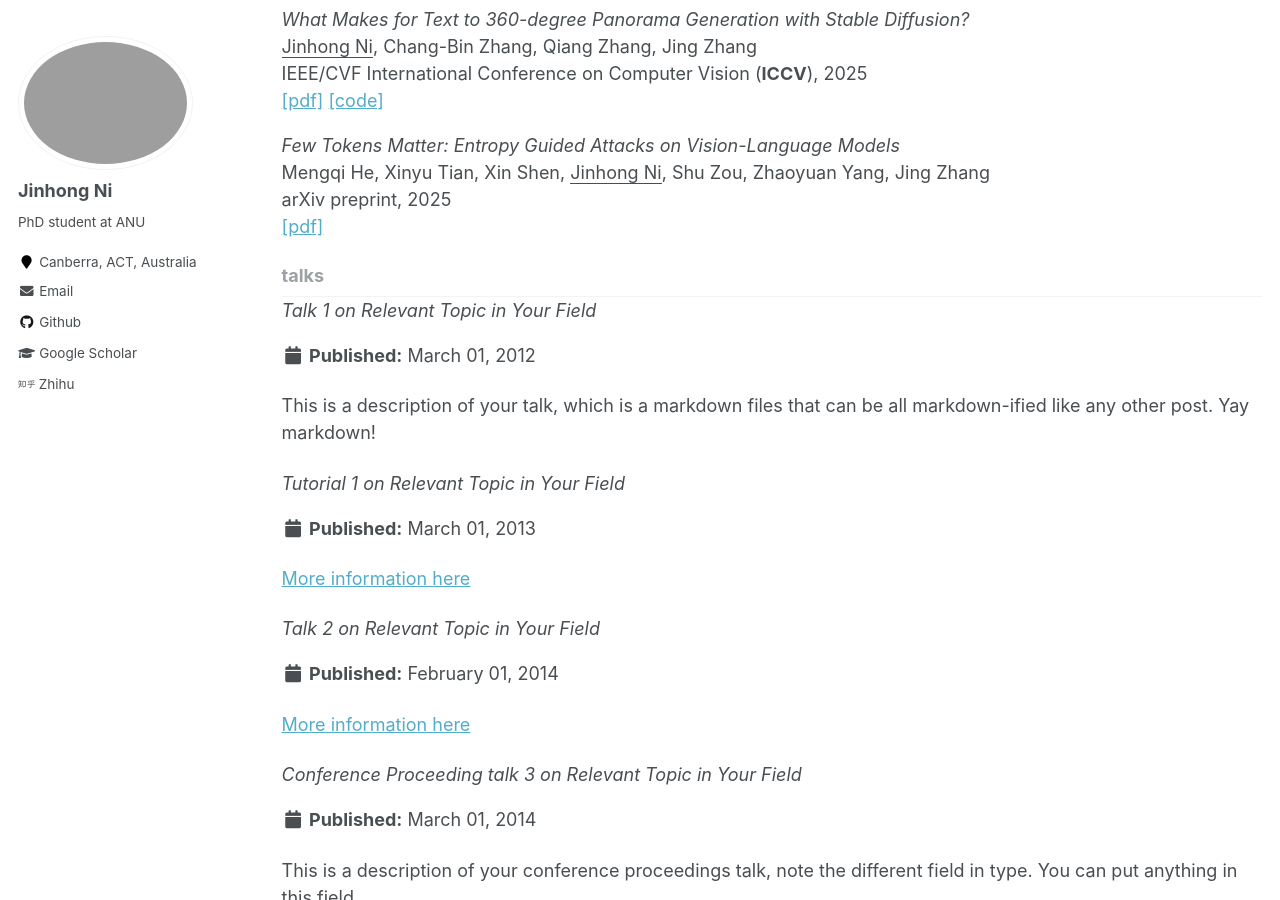
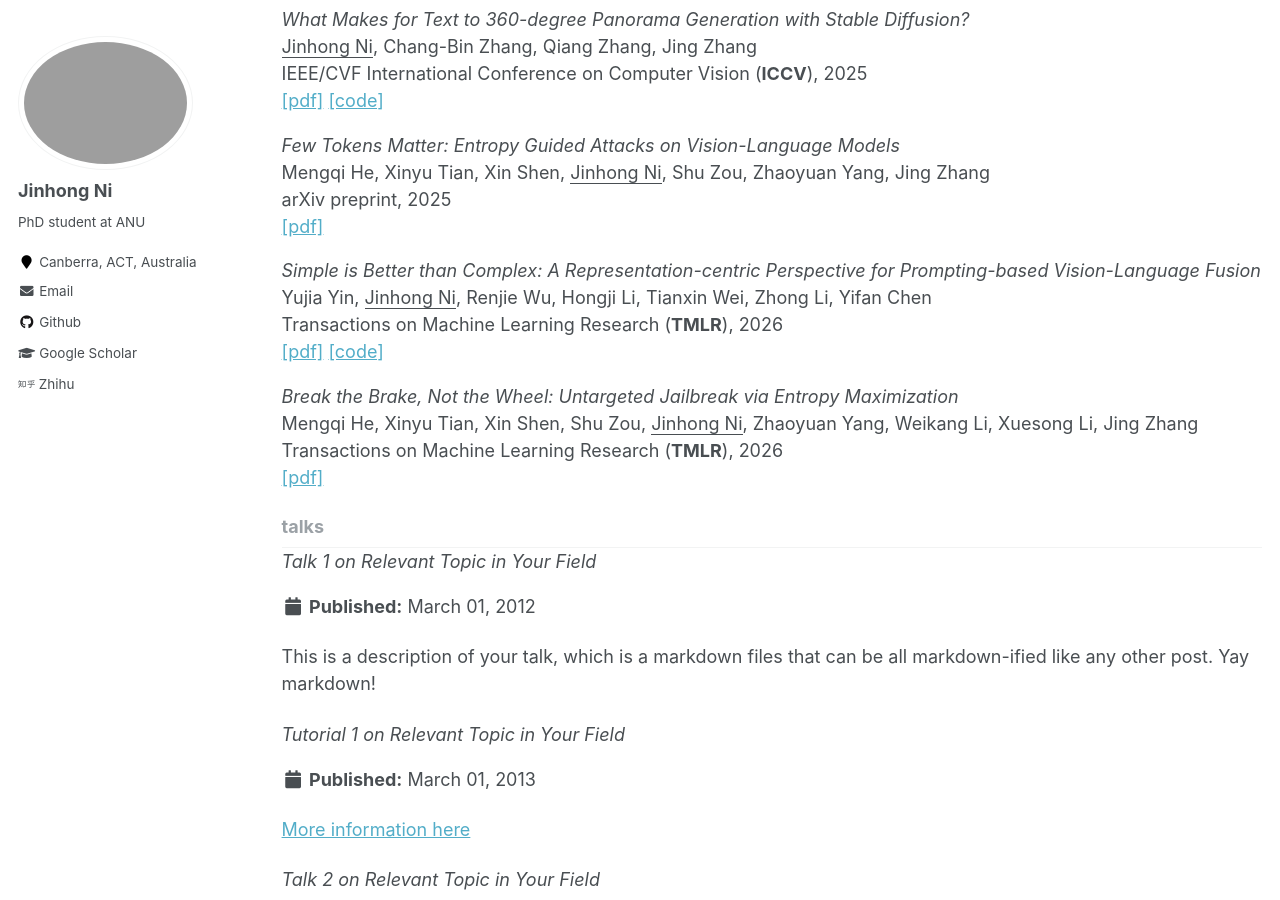
Before and after one commit to jinhong-ni/jinhong-ni.github.io, a Jekyll site: the page built from _pages/collection-archive.html, in a window 1280 px wide and 900 px high, scrolled down 1726 px. Built offline with Jekyll 4.4.1, drawn with Linux system fonts in a browser that asks for light colours.

Commit message:
update papers

```diff
--- /dev/null
+++ b/_publications/2026-mm_fusion.md
@@ -0,0 +1,14 @@
+---
+title: "Simple is Better than Complex: A Representation-centric Perspective for Prompting-based Vision-Language Fusion"
+collection: publications
+permalink: #/publication/deq_fusion
+date: 2026-05-01
+venue: 'Transactions on Machine Learning Research (<b>TMLR</b>)'
+paperurl: 'https://openreview.net/pdf?id=yBVwYxHxUq'
+code: 'https://github.com/YYJmay/representation-centric-multimodal-fusion'
+author: 'Yujia Yin, <u>Jinhong Ni</u>, Renjie Wu, Hongji Li, Tianxin Wei, Zhong Li, Yifan Chen'
+citation:
+pub_year: '2026'
+bib:
+award:
+---
--- /dev/null
+++ b/_publications/2026-untarget_jailbreak.md
@@ -0,0 +1,14 @@
+---
+title: "Break the Brake, Not the Wheel: Untargeted Jailbreak via Entropy Maximization"
+collection: publications
+permalink: #/publication/deq_fusion
+date: 2026-05-01
+venue: 'Transactions on Machine Learning Research (<b>TMLR</b>)'
+paperurl: 'https://arxiv.org/abs/2605.10764'
+code:
+author: 'Mengqi He, Xinyu Tian, Xin Shen, Shu Zou, <u>Jinhong Ni</u>, Zhaoyuan Yang, Weikang Li, Xuesong Li, Jing Zhang'
+citation:
+pub_year: '2026'
+bib:
+award:
+---
```
Also changed, not shown: _pages/about.md (+4 -2 lines).
